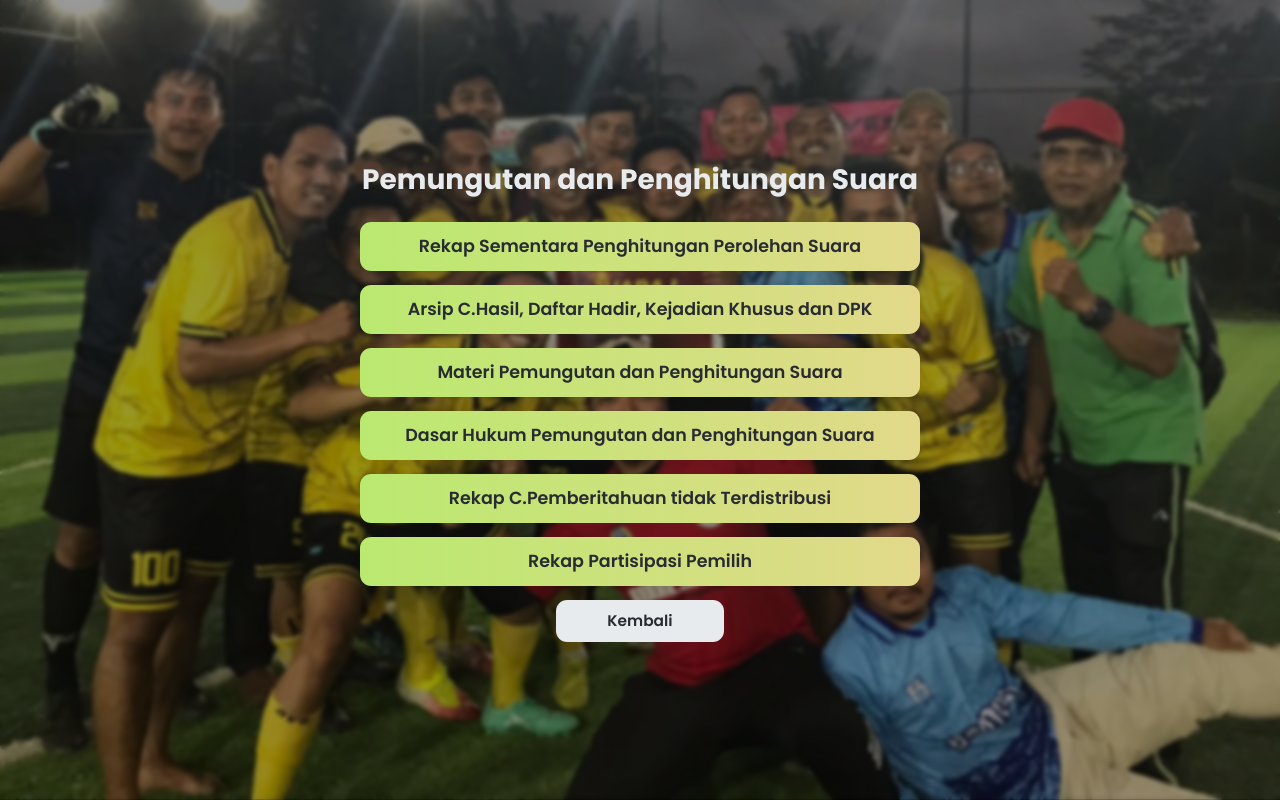
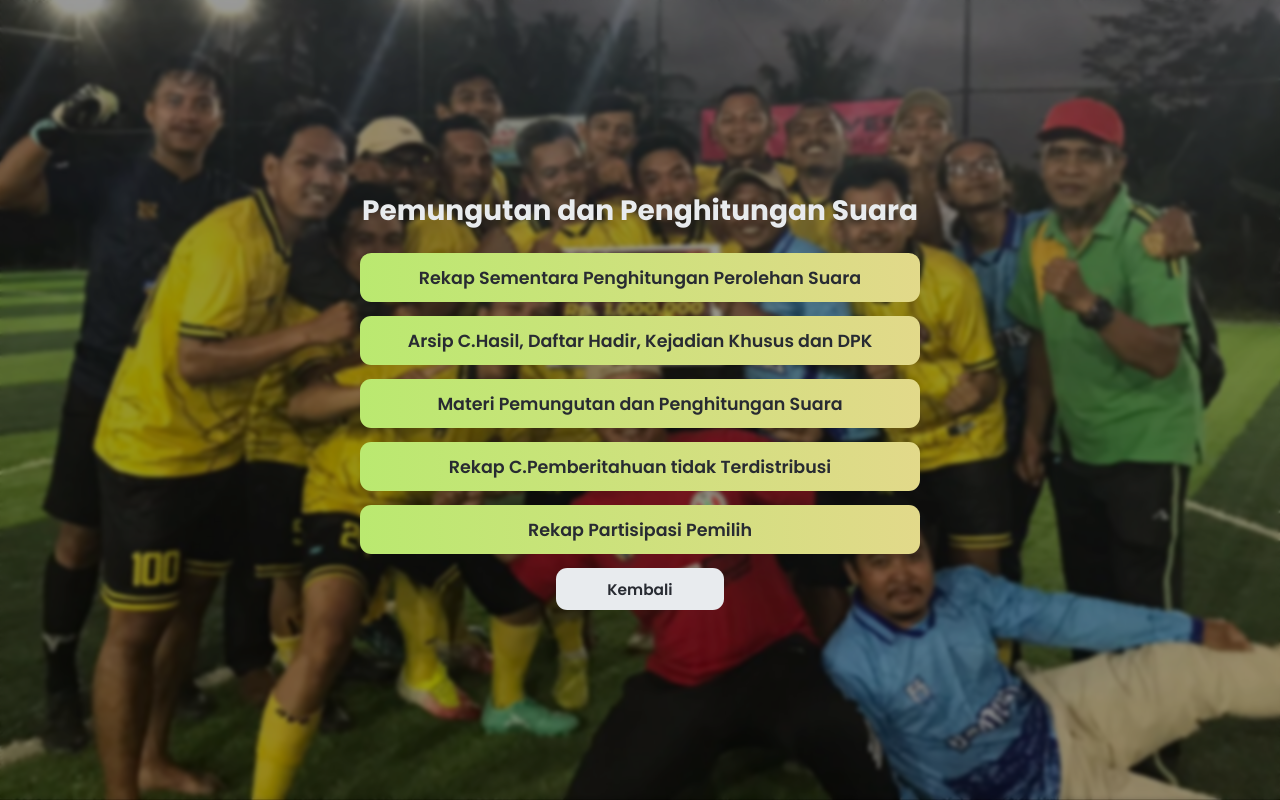
Before and after one commit to ppk-bbs/ppk-bbs.github.io, a plain HTML site: page pungut dan hitung/index.html in a window 1280 px wide. Drawn offline with Linux system fonts and the light colour scheme.

Commit message:
index.html

```diff
--- a/pungut dan hitung/index.html
+++ b/pungut dan hitung/index.html
@@ -19,8 +19,6 @@
                 Daftar Hadir, Kejadian Khusus dan DPK</a>
             <a href="https://drive.google.com/drive/folders/1-PSbxeZKSNlp2SVzRw7L7tSD51kBsroS?usp=sharing"
                 target="_blank">Materi Pemungutan dan Penghitungan Suara</a>
-            <a href="https://drive.google.com/drive/folders/1nkRqhS2RTcvi9A-7qspXSZP5UeQCFvVa?usp=sharing"
-                target="_blank">Dasar Hukum Pemungutan dan Penghitungan Suara</a>
             <a href="https://docs.google.com/spreadsheets/d/1JtIvPoqw-ZiYqfpqmTWgU9AFHmXYXawA-DJSsS9d0W0/edit?usp=sharing"
                 target="_blank">Rekap C.Pemberitahuan tidak Terdistribusi</a>
             <a href="https://docs.google.com/spreadsheets/d/16w1DYiHLBFWOXN8mxJoH2GZu2MoNSqJhKajBD8hiN7w/edit?usp=sharing"
```
